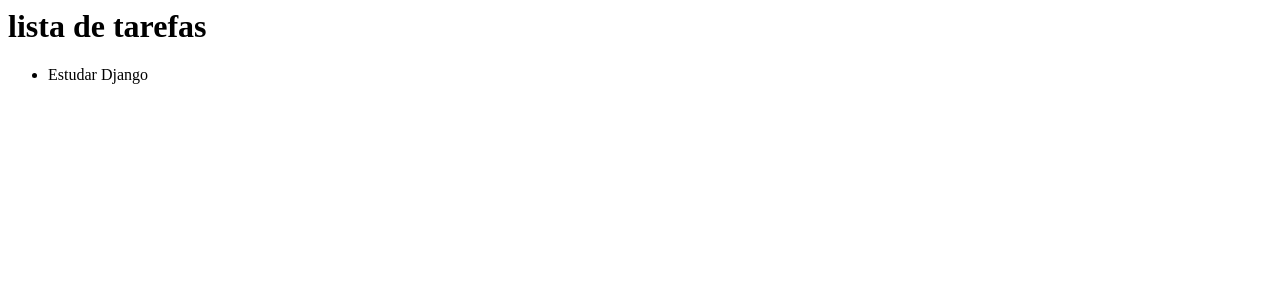
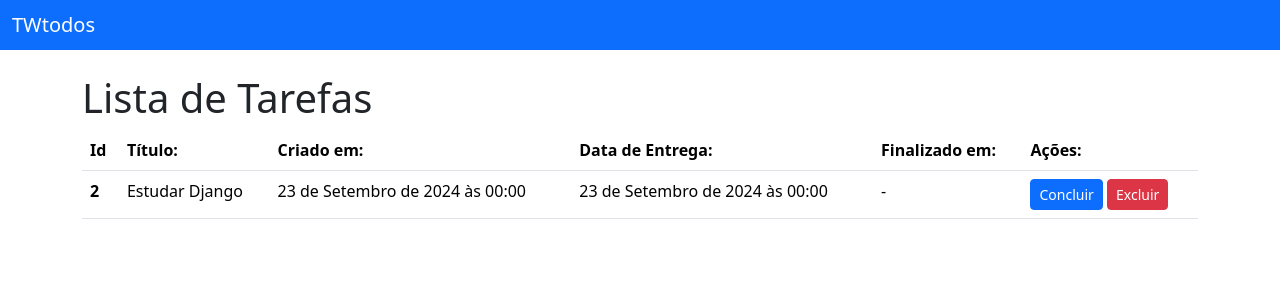
Before and after one commit to jailsonIFRN/TWTODOS, a Django app: page / in a window 1280 px wide. Shown: the top 300 px of the page. Run offline with Django 5.2, Linux system fonts and the light colour scheme; data comes from the database, SQL or seed files in the repository; both versions use the stored data as it was after the commit.

Commit message:
2_Criando a página de listagem de tarefas

```diff
--- a/todos/templates/todos/todo_list.html
+++ b/todos/templates/todos/todo_list.html
@@ -1,7 +1,57 @@
-<h1>lista de tarefas</h1>
+<!DOCTYPE html>
+<html lang="pt-br">
+  <head>
+    <meta charset="utf-8">
+    <meta name="viewport" content="width=device-width, initial-scale=1">
 
-<ul>
-    {% for todo in todos %}
-        <li>{{ todo.title }}</li>
-    {% endfor %}
-</ul>
+    <title>TWTODOS - Lista de Tarefas</title>
+
+    <link href="https://cdn.jsdelivr.net/npm/bootstrap@5.3.3/dist/css/bootstrap.min.css" rel="stylesheet" integrity="sha384-QWTKZyjpPEjISv5WaRU9OFeRpok6YctnYmDr5pNlyT2bRjXh0JMhjY6hW+ALEwIH" crossorigin="anonymous">
+  </head>
+  <body>
+
+  <nav class="navbar bg-primary mb-4" data-bs-theme="dark">
+    <div class="container-fluid">
+      <span class="navbar-brand mb-0 h1">TWtodos</span>
+    </div>
+  </nav>
+  <main class="container">
+    <h1>Lista de Tarefas</h1>
+    {% if todos %}
+    <table class="table">
+            <thead>
+            <tr>
+                <th scope="col">Id</th>
+                <th scope="col">Título:</th>
+                <th scope="col">Criado em:</th>
+                <th scope="col">Data de Entrega:</th>
+                <th scope="col">Finalizado em:</th>
+                <th scope="col">Ações:</th>
+            </tr>
+            </thead>
+            <tbody>
+                {% for todo in todos  %}
+                    <tr>
+                        <th scope="row">{{ todo.pk }}</th>
+                        <td>{{todo.title}}</td>
+                        <td>{{todo.created_at}}</td>
+                        <td>{{todo.deadline}}</td>
+                        <td>{{todo.finished_at|default:"-"}}</td>
+                        <td>
+                            <a href="#" class="btn btn-primary btn-sm">Concluir</a>
+                            <a href="#" class="btn btn-danger btn-sm">Excluir</a>
+                        </td>
+                    </tr>
+            </tbody>
+            {% endfor %}
+
+      </table>
+      {% else %}
+      <p>Não Há Tarefas Cadastradas</p>
+
+    {% endif %}
+
+  </main>
+    <script src="https://cdn.jsdelivr.net/npm/bootstrap@5.3.3/dist/js/bootstrap.bundle.min.js" integrity="sha384-YvpcrYf0tY3lHB60NNkmXc5s9fDVZLESaAA55NDzOxhy9GkcIdslK1eN7N6jIeHz" crossorigin="anonymous"></script>
+  </body>
+</html>
```
Also changed, not shown: db.sqlite3.
